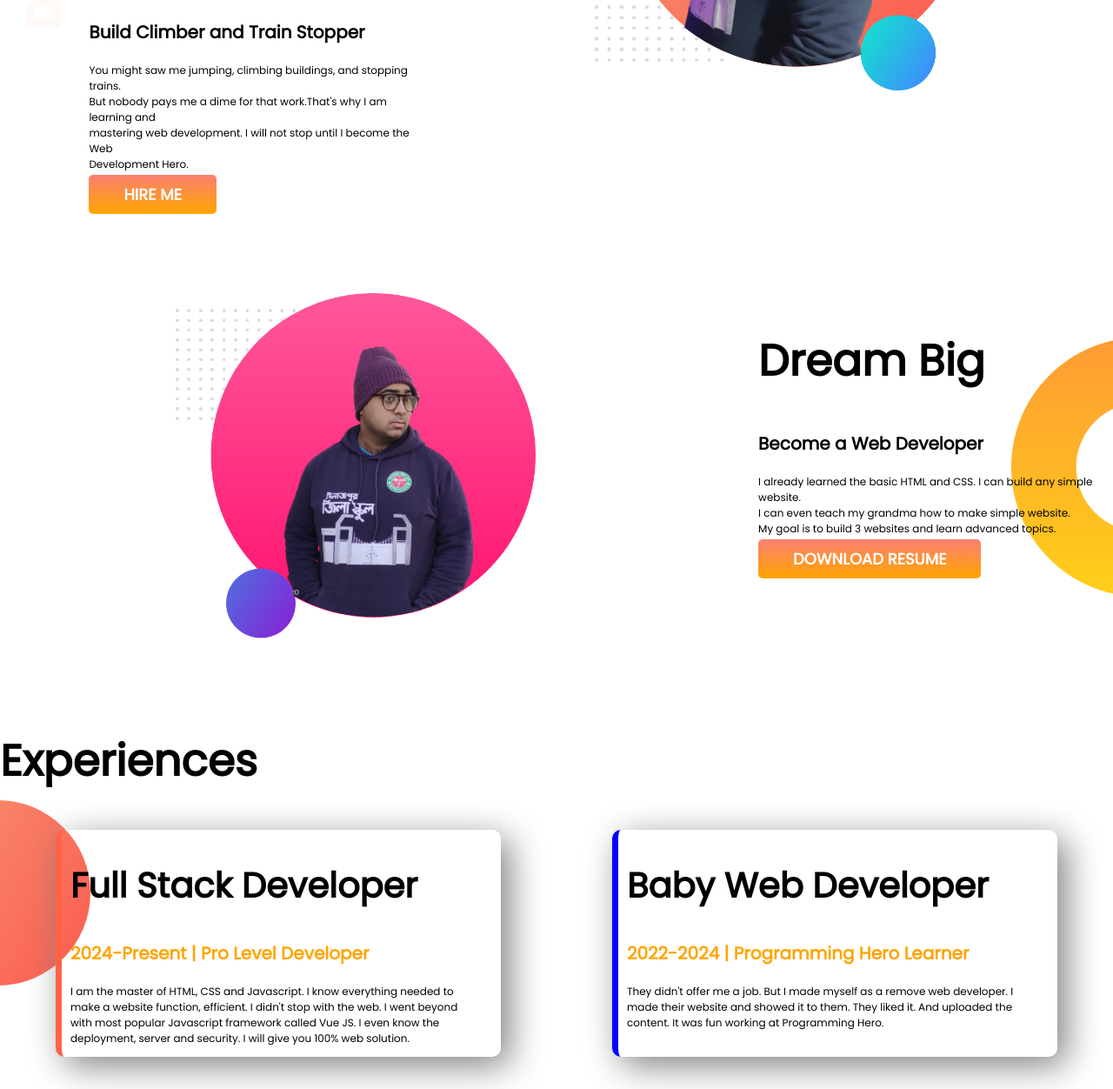
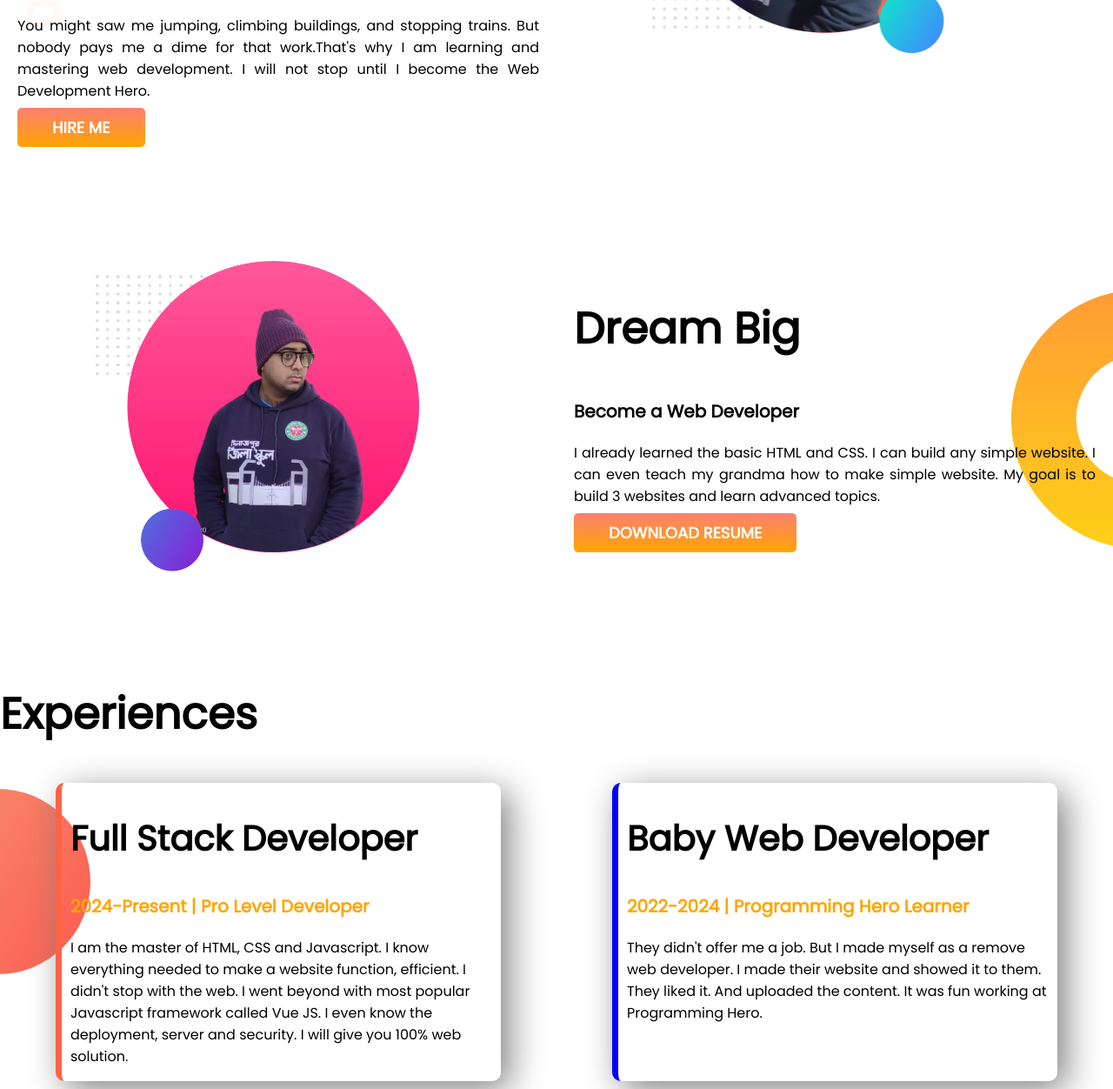
Before and after one commit to adi106/developer-portfolio, a plain HTML site: page index.html in a window 1280 px wide. Shown: the part 328-1580 px from the top of the page at 87% size. Drawn offline with Linux system fonts and the light colour scheme.

Commit message:
correction

```diff
--- a/index.html
+++ b/index.html
@@ -18,11 +18,11 @@
             <h1>Welcome To</h1>
             <h1> <span class="orange">Aditya Raj's</span>World!</h1>
             <h3>Build Climber and Train Stopper</h3>
-            <p>You might saw me jumping, climbing buildings, and stopping trains.<br> But nobody pays me a dime for
+            <p>You might saw me jumping, climbing buildings, and stopping trains. But nobody pays me a dime for
                 that
 
-                work.That's why I am learning and<br>mastering web development. I will not stop until I become the
-                Web<br>
+                work.That's why I am learning and mastering web development. I will not stop until I become the
+                Web
                 Development Hero.
             </p>
             <a class="link-btn" target="_blank" href="https://www.linkedin.com/in/aditya-bhattacharjee-6214a31a6/">HIRE
@@ -41,8 +41,8 @@
         <div class="half-width">
             <h1>Dream Big</h1>
             <h3>Become a Web Developer</h3>
-            <p>I already learned the basic HTML and CSS. I can build any simple website. <br> I can even teach my
-                grandma how to make simple website. <br> My goal is to build 3 websites and learn advanced topics.</p>
+            <p>I already learned the basic HTML and CSS. I can build any simple website. I can even teach my
+                grandma how to make simple website. My goal is to build 3 websites and learn advanced topics.</p>
             <a class="link-btn" target="_blank" href="">DOWNLOAD RESUME</a>
         </div>
 
@@ -54,18 +54,18 @@
             <div id="full-stack-developer" class="experience-item">
                 <h2>Full Stack Developer</h2>
                 <h3 class="orange">2024-Present | Pro Level Developer</h3>
-                <p>I am the master of HTML, CSS and Javascript. I know everything needed to <br> make a website
+                <p>I am the master of HTML, CSS and Javascript. I know everything needed to make a website
                     function,
-                    efficient. I didn't stop with the web. I went beyond <br> with most popular Javascript framework
+                    efficient. I didn't stop with the web. I went beyond with most popular Javascript framework
                     called
-                    Vue JS. I even know the <br> deployment, server and security. I will give you 100% web solution.</p>
+                    Vue JS. I even know the deployment, server and security. I will give you 100% web solution.</p>
             </div>
             <div id="baby-web-developer" class="experience-item">
                 <h2>Baby Web Developer</h2>
                 <h3 class="orange">2022-2024 | Programming Hero Learner</h3>
-                <p>They didn't offer me a job. But I made myself as a remove web developer. I <br> made their website
+                <p>They didn't offer me a job. But I made myself as a remove web developer. I made their website
                     and
-                    showed it to them. They liked it. And uploaded the <br> content. It was fun working at Programming
+                    showed it to them. They liked it. And uploaded the content. It was fun working at Programming
                     Hero.
                 </p>
 
--- a/styele.css
+++ b/styele.css
@@ -15,10 +15,6 @@ h3 {
     font-size: 20px;
 }
 
-p {
-    font-size: 12px;
-}
-
 .orange {
     color: orange;
 }
@@ -29,8 +25,9 @@ p {
 }
 
 .half-width {
-    font-size: 50%;
-    padding-left: 8%;
+    text-align: justify;
+    width: 50%;
+    padding: 20px;
 }
 
 .half-width img {
@@ -78,6 +75,7 @@ a {
 
 }
 
+
 #full-stack-developer {
     border-left: 7px solid tomato;
 }
```
